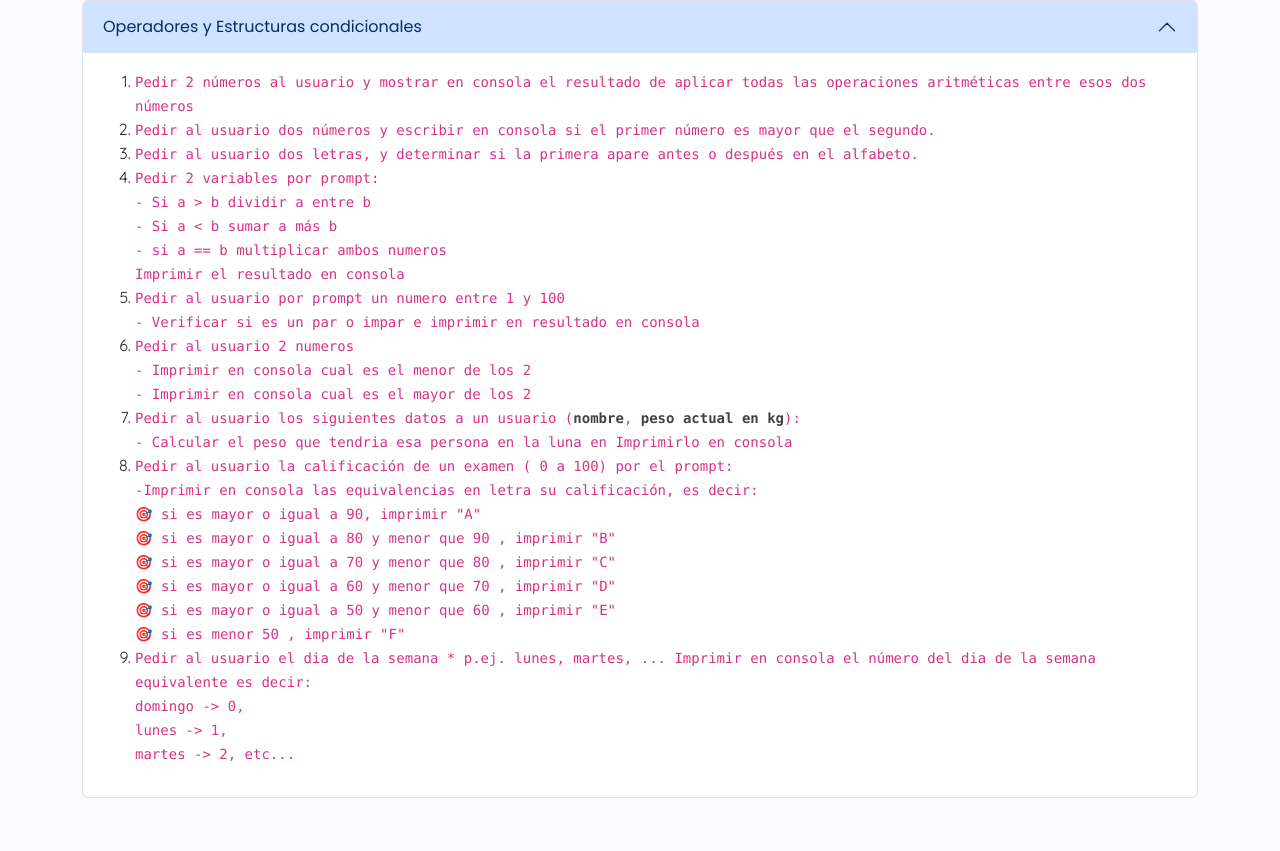
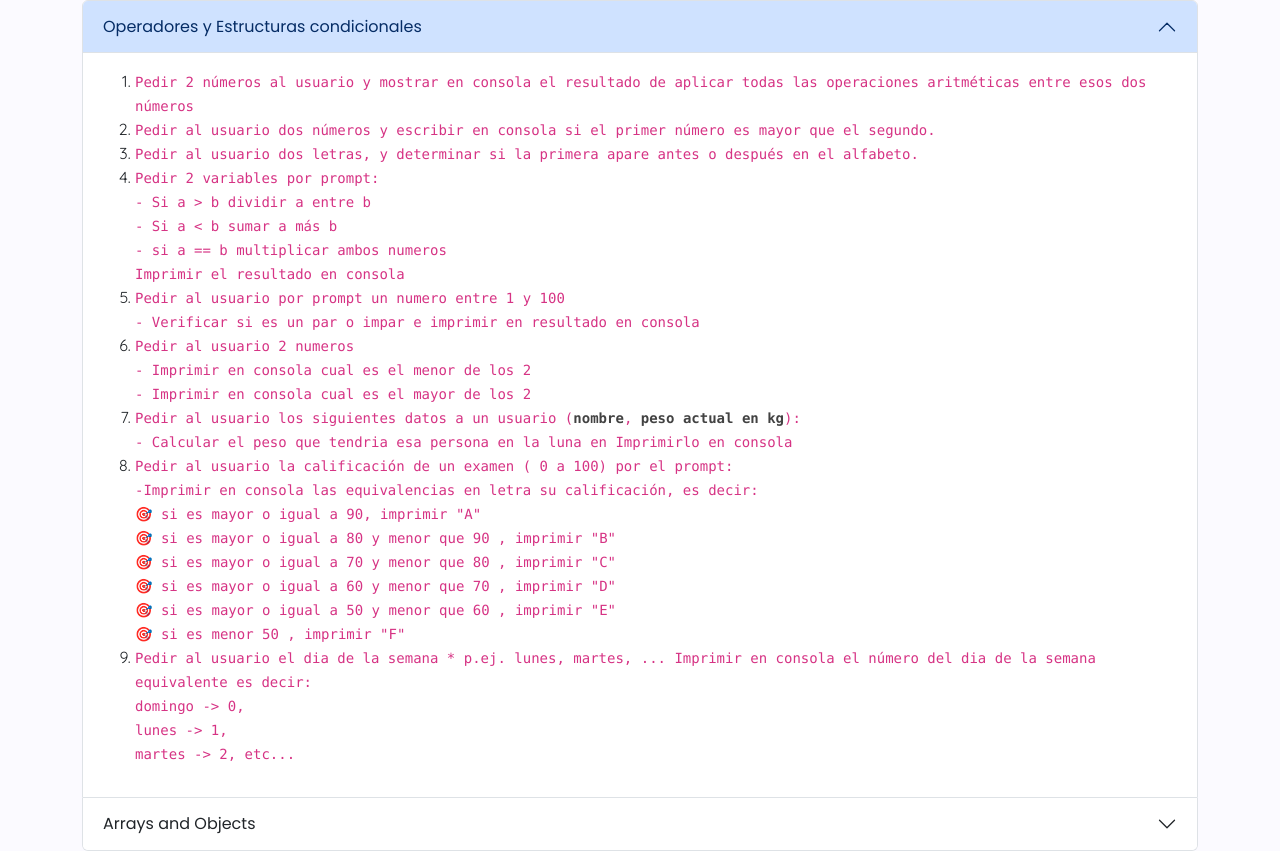
Before and after one commit to EveFer/notes-javascript, a Next.js app: page /js/ejercicios in a window 1280 px wide. Shown: the part 226-1077 px from the top of the page. Before the commit the page ends 1024 px from the top, so only its background shows below. Built offline with nearby package versions, Linux system fonts and the light colour scheme.

Commit message:
arrays and objects exercises

```diff
--- a/pages/js/ejercicios.js
+++ b/pages/js/ejercicios.js
@@ -80,18 +80,18 @@ export default function ejercicips () {
                   </div>
                 </div>
               </div>
-              {/* <div className='accordion-item'>
+              <div className='accordion-item'>
                 <h2 className='accordion-header' id='headingTwo'>
                   <button className='accordion-button collapsed' type='button' data-bs-toggle='collapse' data-bs-target='#collapseTwo' aria-expanded='false' aria-controls='collapseTwo'>
-                    Accordion Item #2
+                    Arrays and Objects
                   </button>
                 </h2>
                 <div id='collapseTwo' className='accordion-collapse collapse' aria-labelledby='headingTwo' data-bs-parent='#accordionExample'>
                   <div className='accordion-body'>
-                    <strong>This is the second item's accordion body.</strong> It is hidden by default, until the collapse plugin adds the appropriate classes that we use to style each element. These classes control the overall appearance, as well as the showing and hiding via CSS transitions. You can modify any of this with custom CSS or overriding our default variables. It's also worth noting that just about any HTML can go within the <code>.accordion-body</code>, though the transition does limit overflow.
+                    <a href="https://gist.github.com/EveFer/508433e44650d5f14789fcbcbe271a2b" target="_blank" rel="noreferrer">Link a Ejercicios 🤓</a>
                   </div>
                 </div>
-              </div> */}
+              </div>
               {/* <div className='accordion-item'>
                 <h2 className='accordion-header' id='headingThree'>
                   <button className='accordion-button collapsed' type='button' data-bs-toggle='collapse' data-bs-target='#collapseThree' aria-expanded='false' aria-controls='collapseThree'>
```
